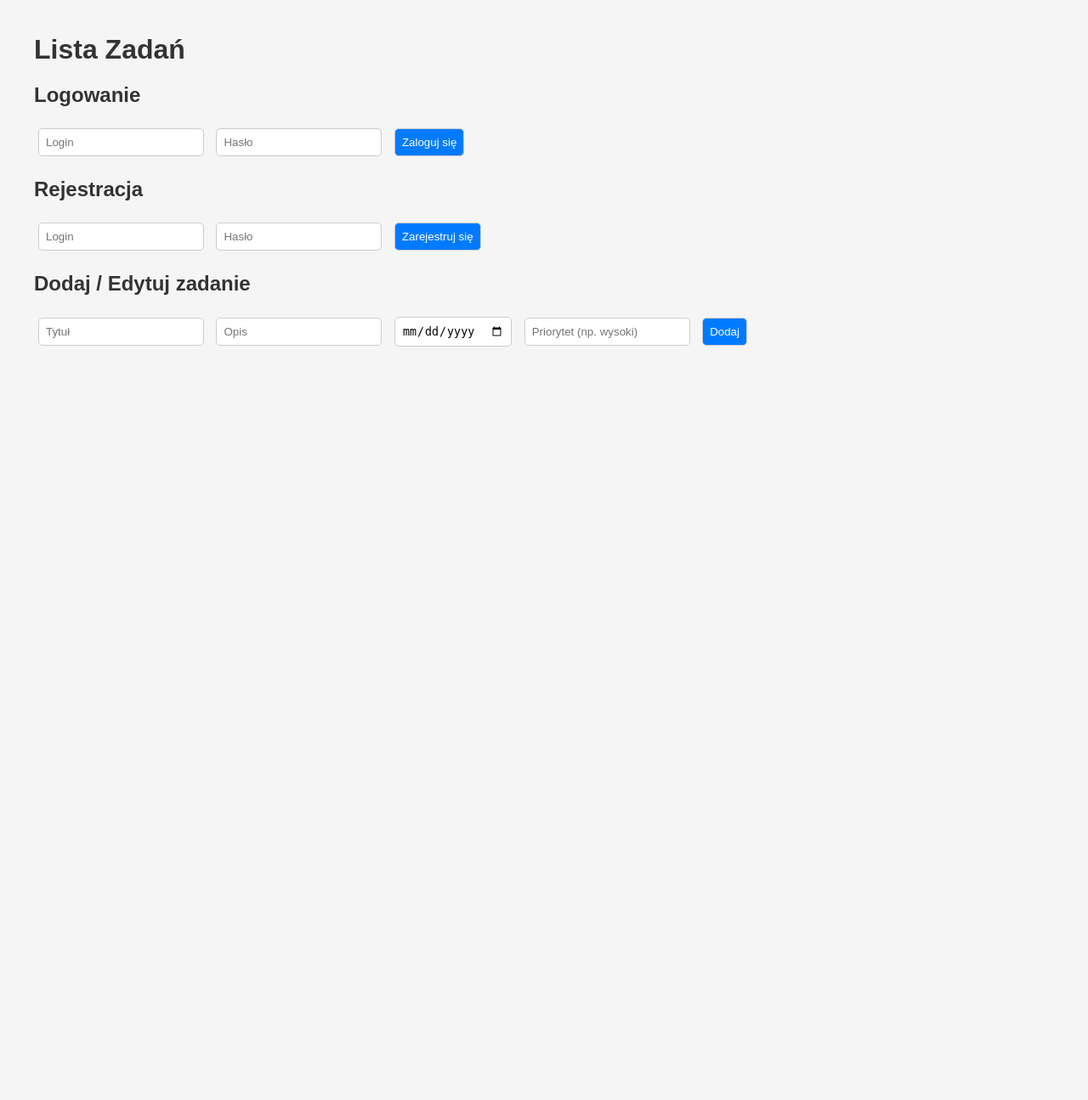
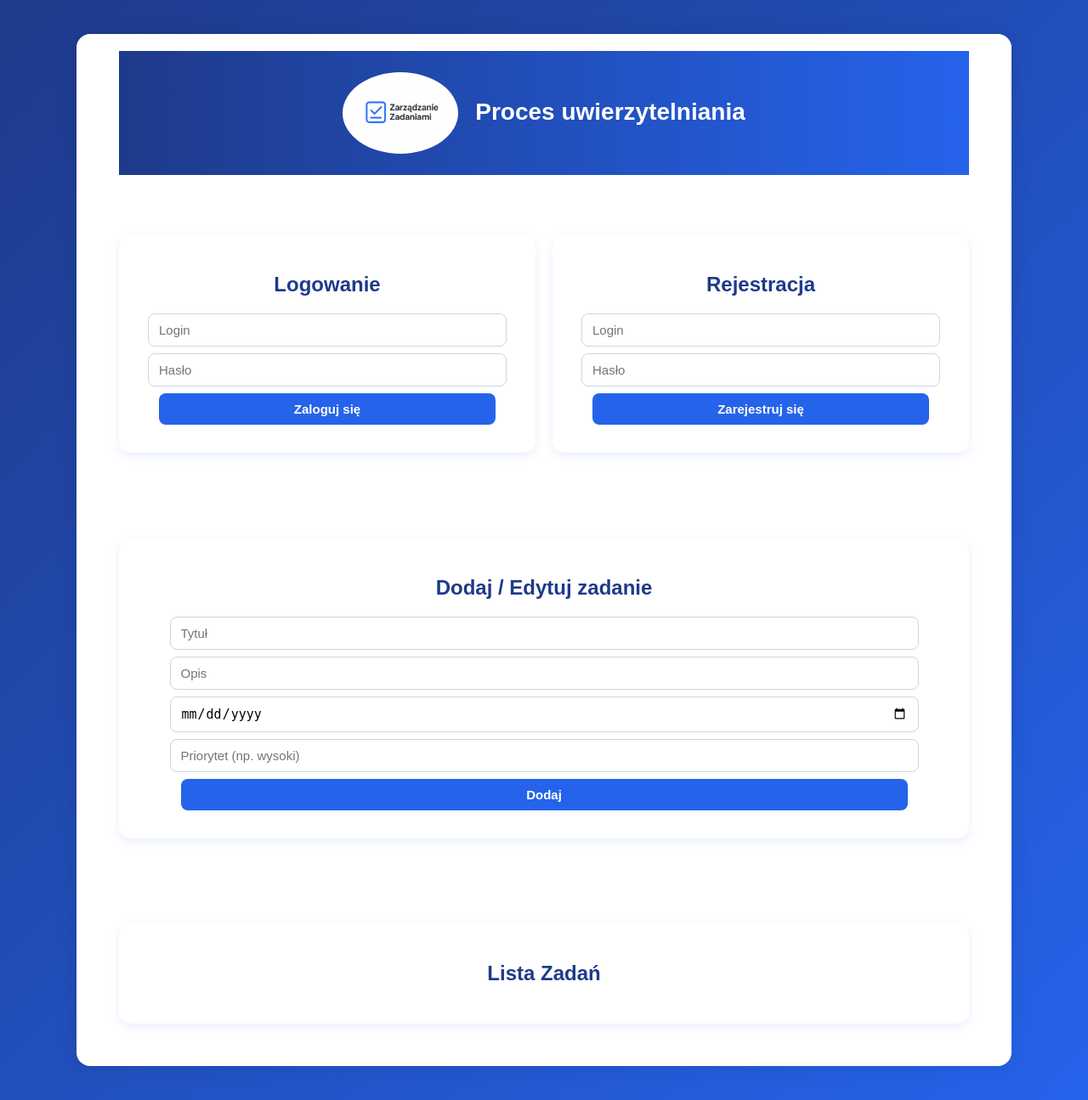
Before and after one commit to fedorshvetsov58/Projekt-zespolowy, a Flask app: page /zadania in a window 1280 px wide. Shown: the whole page at 85% size. Before the commit the page ends 408 px from the top, so only its background shows below. Run offline with Flask 3, Linux system fonts and the light colour scheme.

Commit message:
zmienilem html i css, wyglada lepiej

```diff
--- a/static/style.css
+++ b/static/style.css
@@ -1,28 +1,48 @@
+/* Общие стили */
 body {
-    font-family: Arial, sans-serif;
-    background-color: #f5f5f5;
-    margin: 40px;
+  font-family: 'Poppins', Arial, sans-serif;
+  background: linear-gradient(135deg, #1e3a8a, #2563eb);
+  margin: 0;
+  padding: 0;
+  color: #1e293b;
 }
 
-h1, h2 {
-    color: #333;
+h1,
+h2 {
+  color: #1e3a8a;
+  text-align: center;
+  margin-bottom: 20px;
 }
 
-input, button {
-    padding: 8px;
-    margin: 5px;
-    border-radius: 5px;
-    border: 1px solid #ccc;
+input,
+button {
+  width: 90%;
+  padding: 10px 12px;
+  margin: 8px auto;
+  border-radius: 8px;
+  border: 1px solid #cbd5e1;
+  font-size: 15px;
+  display: block;
+  transition: all 0.3s ease;
+}
+
+input:focus {
+  outline: none;
+  border-color: #2563eb;
+  box-shadow: 0 0 4px rgba(37, 99, 235, 0.4);
 }
 
 button {
-    background-color: #007bff;
+  background-color: #2563eb;
   color: white;
+  font-weight: 600;
   cursor: pointer;
+  border: none;
 }
 
 button:hover {
-    background-color: #0056b3;
+  background-color: #1e40af;
+  transform: scale(1.03);
 }
 
 ul {
@@ -31,9 +51,94 @@
 }
 
 li {
-    background-color: white;
+  background-color: #f8fafc;
   margin: 10px 0;
   padding: 15px;
-    border-radius: 8px;
-    box-shadow: 0 0 5px rgba(0,0,0,0.1);
+  border-radius: 10px;
+  box-shadow: 0 2px 8px rgba(0, 0, 0, 0.05);
+  transition: transform 0.2s;
 }
+
+li:hover {
+  transform: scale(1.01);
+}
+
+/* Контейнеры */
+.container {
+  width: 100%;
+  max-width: 1000px;
+  margin: 0 auto;
+  padding: 20px;
+}
+
+.page-background {
+  min-height: 100vh;
+  display: flex;
+  justify-content: center;
+  align-items: flex-start;
+  padding: 40px 0;
+}
+
+.content-wrapper {
+  background-color: #ffffff;
+  width: 95%;
+  max-width: 1100px;
+  box-shadow: 0 0 25px rgba(0, 0, 0, 0.1);
+  border-radius: 16px;
+  overflow: hidden;
+}
+
+/* Хедер */
+.header-container {
+  display: flex;
+  align-items: center;
+  justify-content: center;
+  background: linear-gradient(90deg, #1e3a8a, #2563eb);
+  padding: 25px;
+}
+
+.img-logo {
+  width: 120px;
+  margin-right: 20px;
+  border-radius: 50%;
+  background-color: #ffffff;
+  padding: 8px;
+}
+
+.main-title {
+  color: white;
+  font-size: 28px;
+}
+
+/* Карточки */
+.card {
+  background-color: #ffffff;
+  border-radius: 14px;
+  box-shadow: 0 4px 12px rgba(37, 99, 235, 0.1);
+  padding: 25px;
+  margin: 20px 0;
+  transition: all 0.3s ease;
+}
+
+.card:hover {
+  box-shadow: 0 6px 16px rgba(37, 99, 235, 0.2);
+  transform: translateY(-2px);
+}
+
+/* Разделы */
+.section {
+  padding: 10px 0;
+}
+
+/* Формы */
+.log-rejestr {
+  display: flex;
+  justify-content: space-around;
+  flex-wrap: wrap;
+  gap: 20px;
+}
+
+.log,
+.rejestracja {
+  flex: 1 1 300px;
+}
--- a/templates/index.html
+++ b/templates/index.html
@@ -9,12 +9,12 @@
       let token = null;
 
       async function loadZadania() {
-        const res = await fetch("/api/zadania");
+        const res = await fetch('/api/zadania');
         const zadania = await res.json();
-        const list = document.getElementById("zadania");
+        const list = document.getElementById('zadania');
         list.innerHTML = zadania
           .map(
-            (z) => `
+            z => `
         <li>
           <strong>${z.tytul}</strong> (${z.priorytet})<br>
           ${z.opis}<br>
@@ -22,52 +22,52 @@
           <button onclick="editZadanie(${z.id}, '${z.tytul}', '${z.opis}', '${z.deadline}', '${z.priorytet}')">Edytuj</button>
           <button onclick="deleteZadanie(${z.id})">Usuń</button>
         </li>
-      `
+      `,
           )
-          .join("");
+          .join('');
       }
 
-      const buttons = list.querySelectorAll("button");
-      buttons.forEach((btn) => {
+      const buttons = list.querySelectorAll('button');
+      buttons.forEach(btn => {
         if (
           !token &&
-          (btn.innerText === "Edytuj" || btn.innerText === "Usuń")
+          (btn.innerText === 'Edytuj' || btn.innerText === 'Usuń')
         ) {
-          btn.style.display = "none";
+          btn.style.display = 'none';
         } else {
-          btn.style.display = "inline";
+          btn.style.display = 'inline';
         }
       });
 
       async function addZadanie() {
-        const tytul = document.getElementById("tytul").value;
-        const opis = document.getElementById("opis").value;
-        const deadline = document.getElementById("deadline").value;
-        const priorytet = document.getElementById("priorytet").value;
+        const tytul = document.getElementById('tytul').value;
+        const opis = document.getElementById('opis').value;
+        const deadline = document.getElementById('deadline').value;
+        const priorytet = document.getElementById('priorytet').value;
 
         if (!tytul || !opis || !deadline || !priorytet) {
-          alert("Wypełnij wszystkie pola!");
+          alert('Wypełnij wszystkie pola!');
           return;
         }
 
         const headers = {
-          "Content-Type": "application/json",
+          'Content-Type': 'application/json',
         };
-        if (token) headers["Authorization"] = "Bearer " + token;
+        if (token) headers['Authorization'] = 'Bearer ' + token;
 
         if (editingId) {
           // tryb edycji
-          await fetch("/api/zadania/" + editingId, {
-            method: "PUT",
+          await fetch('/api/zadania/' + editingId, {
+            method: 'PUT',
             headers: headers,
             body: JSON.stringify({ tytul, opis, deadline, priorytet }),
           });
           editingId = null;
-          document.getElementById("addBtn").innerText = "Dodaj";
+          document.getElementById('addBtn').innerText = 'Dodaj';
         } else {
           // tryb dodawania
-          await fetch("/api/zadania", {
-            method: "POST",
+          await fetch('/api/zadania', {
+            method: 'POST',
             headers: headers,
             body: JSON.stringify({ tytul, opis, deadline, priorytet }),
           });
@@ -78,46 +78,46 @@
       }
 
       function editZadanie(id, tytul, opis, deadline, priorytet) {
-        document.getElementById("tytul").value = tytul;
-        document.getElementById("opis").value = opis;
-        document.getElementById("deadline").value = deadline;
-        document.getElementById("priorytet").value = priorytet;
-        document.getElementById("addBtn").innerText = "Zapisz zmiany";
+        document.getElementById('tytul').value = tytul;
+        document.getElementById('opis').value = opis;
+        document.getElementById('deadline').value = deadline;
+        document.getElementById('priorytet').value = priorytet;
+        document.getElementById('addBtn').innerText = 'Zapisz zmiany';
         editingId = id;
       }
 
       async function deleteZadanie(id) {
         const headers = {};
-        if (token) headers["Authorization"] = "Bearer " + token;
+        if (token) headers['Authorization'] = 'Bearer ' + token;
 
-        await fetch("/api/zadania/" + id, {
-          method: "DELETE",
+        await fetch('/api/zadania/' + id, {
+          method: 'DELETE',
           headers,
         });
         loadZadania();
       }
 
       function clearForm() {
-        document.getElementById("tytul").value = "";
-        document.getElementById("opis").value = "";
-        document.getElementById("deadline").value = "";
-        document.getElementById("priorytet").value = "";
+        document.getElementById('tytul').value = '';
+        document.getElementById('opis').value = '';
+        document.getElementById('deadline').value = '';
+        document.getElementById('priorytet').value = '';
       }
 
       async function login() {
-        const loginVal = document.getElementById("login").value;
-        const passwordVal = document.getElementById("password").value;
+        const loginVal = document.getElementById('login').value;
+        const passwordVal = document.getElementById('password').value;
 
-        const res = await fetch("/login", {
-          method: "POST",
-          headers: { "Content-Type": "application/json" },
+        const res = await fetch('/login', {
+          method: 'POST',
+          headers: { 'Content-Type': 'application/json' },
           body: JSON.stringify({ login: loginVal, password: passwordVal }),
         });
 
         const data = await res.json();
         if (res.status === 200) {
           token = data.token;
-          alert("Zalogowano pomyślnie!");
+          alert('Zalogowano pomyślnie!');
           loadZadania();
         } else {
           alert(data.error);
@@ -125,18 +125,18 @@
       }
 
       async function register() {
-        const loginVal = document.getElementById("reg_login").value;
-        const passwordVal = document.getElementById("reg_password").value;
+        const loginVal = document.getElementById('reg_login').value;
+        const passwordVal = document.getElementById('reg_password').value;
 
-        const res = await fetch("/register", {
-          method: "POST",
-          headers: { "Content-Type": "application/json" },
+        const res = await fetch('/register', {
+          method: 'POST',
+          headers: { 'Content-Type': 'application/json' },
           body: JSON.stringify({ login: loginVal, password: passwordVal }),
         });
 
         const data = await res.json();
         if (res.status === 201) {
-          alert("Konto utworzone pomyślnie! Teraz możesz się zalogować.");
+          alert('Konto utworzone pomyślnie! Teraz możesz się zalogować.');
         } else {
           alert(data.error);
         }
@@ -146,24 +146,69 @@
     </script>
   </head>
   <body>
-    <h1>Lista Zadań</h1>
-    <ul id="zadania"></ul>
+    <div class="page-background">
+      <div class="content-wrapper">
+        <header>
+          <div class="container">
+            <div class="header-container">
+              <img
+                src="/static/images/Logo_proj_zesp.png"
+                alt="Logo"
+                class="img-logo"
+              />
+              <h1 class="main-title">Proces uwierzytelniania</h1>
+            </div>
+          </div>
+        </header>
 
+        <main>
+          <section class="section">
+            <div class="container">
+              <div class="log-rejestr">
+                <div class="card log">
                   <h2>Logowanie</h2>
                   <input id="login" placeholder="Login" />
                   <input id="password" type="password" placeholder="Hasło" />
                   <button onclick="login()">Zaloguj się</button>
+                </div>
 
+                <div class="card rejestracja">
                   <h2>Rejestracja</h2>
                   <input id="reg_login" placeholder="Login" />
-    <input id="reg_password" type="password" placeholder="Hasło" />
+                  <input
+                    id="reg_password"
+                    type="password"
+                    placeholder="Hasło"
+                  />
                   <button onclick="register()">Zarejestruj się</button>
+                </div>
+              </div>
+            </div>
+          </section>
 
+          <section class="section">
+            <div class="container">
+              <div class="card add-zad">
                 <h2>Dodaj / Edytuj zadanie</h2>
                 <input id="tytul" placeholder="Tytuł" />
                 <input id="opis" placeholder="Opis" />
                 <input id="deadline" type="date" />
                 <input id="priorytet" placeholder="Priorytet (np. wysoki)" />
                 <button id="addBtn" onclick="addZadanie()">Dodaj</button>
+              </div>
+            </div>
+          </section>
+
+          <section class="section">
+            <div class="container">
+              <div class="card lista-zad">
+                <h2>Lista Zadań</h2>
+                <ul id="zadania"></ul>
+              </div>
+            </div>
+          </section>
+        </main>
+      </div>
+    </div>
   </body>
 </html>
```
Also changed, not shown: static/home.css (+58 -45 lines), templates/home.html (+13 -18 lines), .prettierrc.json (added), database.db, static/images/Logo_proj_zesp.png (added). Lines whose indentation alone changed are shown as unchanged.
